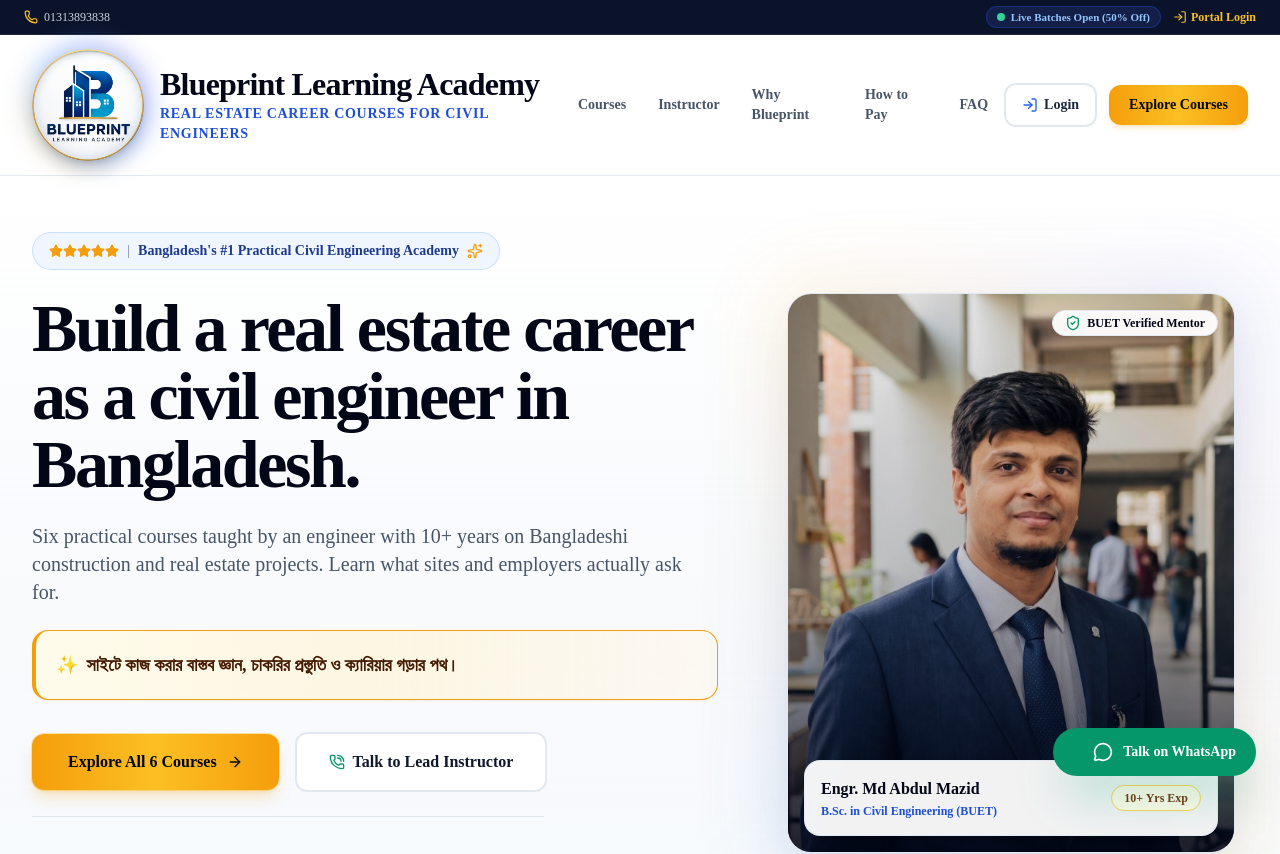
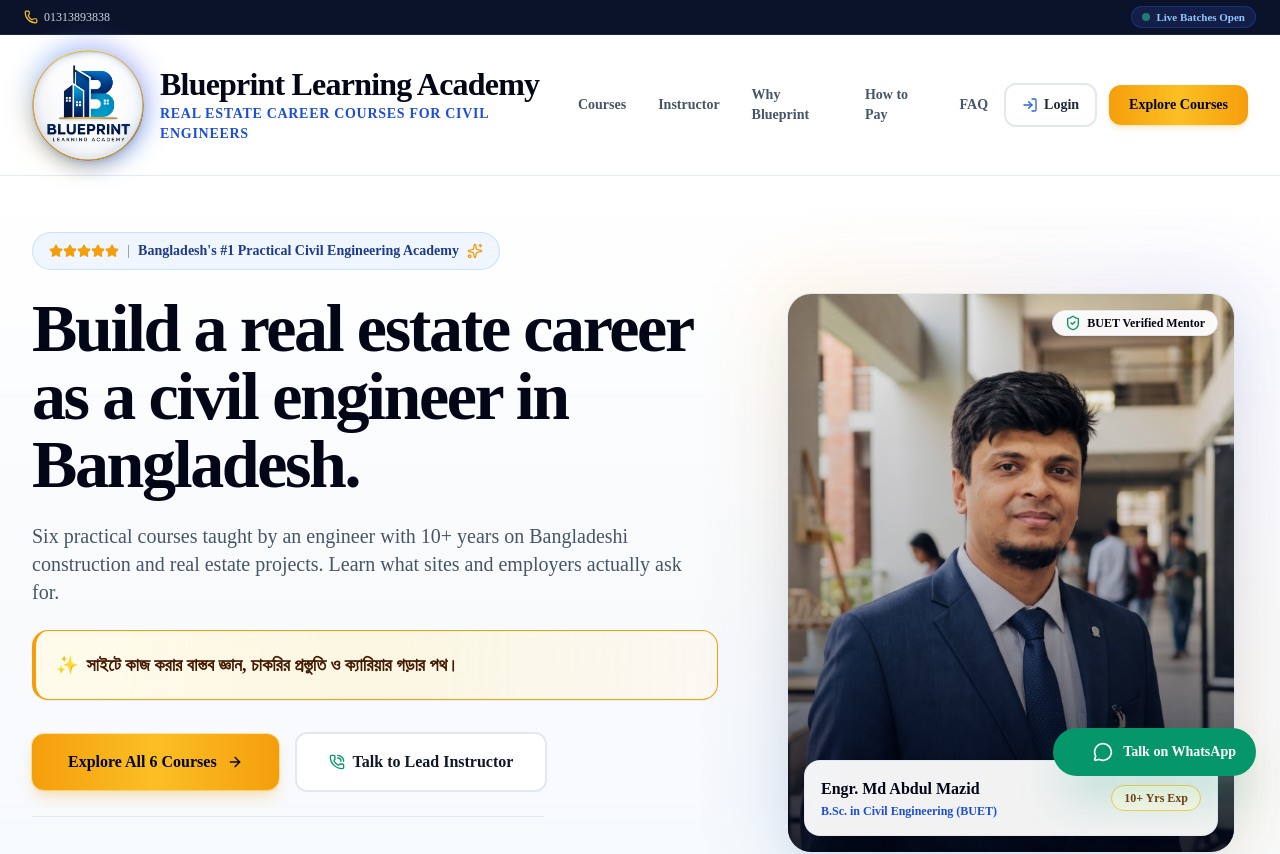
Before and after one commit to fahim-m30/Blueprint-Learning-Academy, a Next.js app in the folder client/: page / in a window 1280 px wide. Shown: the top 854 px of the page. Built offline with nearby package versions, Linux system fonts and the light colour scheme; no server answers.

Commit message:
fix: remove redundant Portal Login from top header bar

```diff
--- a/client/src/components/Navbar.tsx
+++ b/client/src/components/Navbar.tsx
@@ -50,20 +50,15 @@ export default function Navbar({ settings }: NavbarProps) {
           </div>
 
           <div className="flex items-center gap-2 sm:gap-3 shrink-0">
-            <span className="text-blue-300 font-bold hidden md:inline-flex items-center gap-1.5 bg-blue-950/70 border border-blue-800/50 px-2.5 py-0.5 rounded-full text-[11px]">
+            <span className="text-blue-300 font-bold inline-flex items-center gap-1.5 bg-blue-950/70 border border-blue-800/50 px-2.5 py-0.5 rounded-full text-[10px] sm:text-[11px]">
               <span className="w-2 h-2 rounded-full bg-emerald-400 animate-pulse"></span>
-              Live Batches Open (50% Off)
+              Live Batches Open
             </span>
-            {user ? (
+            {user && (
               <span className="text-emerald-300 font-bold flex items-center gap-1.5 bg-emerald-950/80 px-2.5 py-0.5 rounded-full border border-emerald-500/30 text-[10px] sm:text-xs">
                 <span className="w-1.5 h-1.5 rounded-full bg-emerald-400 animate-ping"></span>
                 <span className="truncate max-w-[100px] sm:max-w-[150px]">{user.name}</span>
               </span>
-            ) : (
-              <Link href="/login" className="text-amber-400 hover:text-amber-300 font-extrabold transition hover:underline flex items-center gap-1">
-                <LogIn className="w-3.5 h-3.5" />
-                <span>Portal Login</span>
-              </Link>
             )}
           </div>
         </div>
```
